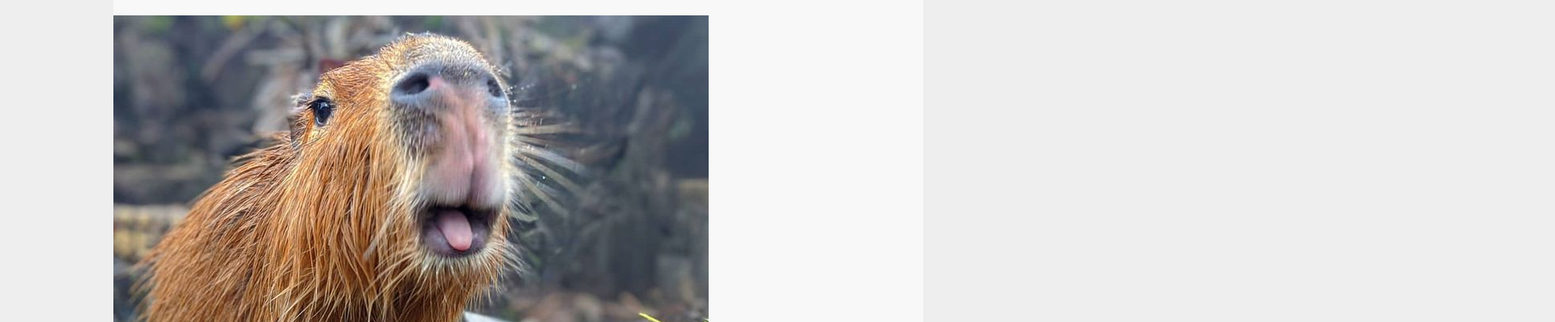
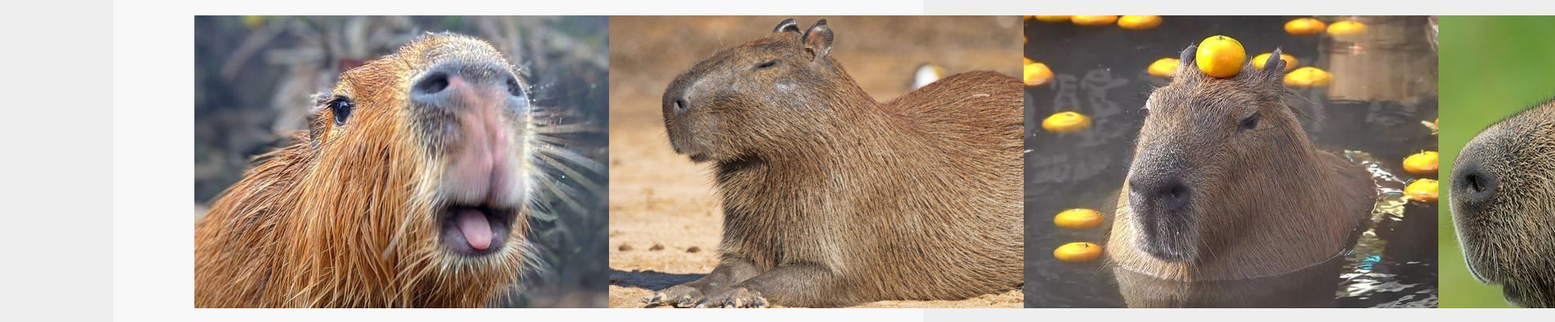
Before and after one commit to tztaras/adaptive-slider, a plain HTML site: page index.html in a window 1280 px wide. Shown: the part 168-566 px from the top of the page at 81% size, 1920 px wide, since content can reach past the window. Drawn offline with Linux system fonts and the light colour scheme.

Commit message:
img updated resolution

```diff
--- a/index.html
+++ b/index.html
@@ -1 +1 @@
-<!DOCTYPE html ><!DOCTYPE html><html lang="en"><head><meta charset="UTF-8"><meta name="viewport" content="width=device-width, initial-scale=1.0"><link rel="stylesheet" href="./style.css"><title>Capybara Adaptive Slider</title></head><body> <div class="container"> <h1> CAPYBARA  <u><i> <s>AdAptIVe</s></i></u><span>   SLIDER </span></h1><div class="slider"> <div class="slider-line"><img class="firstphoto" src="./img/57baab9b1e06a4e03ed7e59549004bde.jpg" alt="smiling capybara" srcset=""><img src="./img/Blog-Capybara-Pantanal-Brazil3.jpg" alt="chilling capybara" srcset=""><img src="./img/cfcf4fd71d0034ea00d2ea6ec27b936d.jpg" alt="capybara with orange" srcset=""><img src="./img/extra-large-Capybara-photo.jpg" alt="side photo of capybara" srcset=""><img src="./img/tacobara-funny-capybara-tacos-eq-designs-transparent.png" alt="capybara in tacos" srcset=""></div></div><div class="buttons"> <button class="slider-back">BACK</button><button class="slider-next">NEXT</button></div></div></body><script src="./script.js"> </script></html>
+<!DOCTYPE html ><!DOCTYPE html><html lang="en"><head><meta charset="UTF-8"><meta name="viewport" content="width=device-width, initial-scale=1.0"><link rel="stylesheet" href="./style.css"><title>Capybara Adaptive Slider</title></head><body> <div class="container"> <h1> CAPYBARA  <u><i> <s>AdAptIVe</s></i></u><span> SLIDER </span></h1><div class="slider"> <div class="slider-line"><img class="firstphoto" src="./img/capa1.png" alt="smiling capybara" srcset=""><img src="./img/capa2.png" alt="chilling capybara" srcset=""><img src="./img/capa3.png" alt="capybara with orange" srcset=""><img src="./img/capa4.png" alt="side photo of capybara" srcset=""><img src="./img/tacobara-funny-capybara-tacos-eq-designs-transparent.png" alt="capybara in tacos" srcset=""></div></div><div class="buttons"> <button class="slider-back">BACK</button><button class="slider-next">NEXT</button></div></div></body><script src="./script.js"> </script></html>
--- a/style.css
+++ b/style.css
@@ -21,18 +21,22 @@ h1 {
 
 
 
-/* .slider {
+.slider {
+    max-width: 80%;
+    margin: 20px auto;
+    /* overflow: hidden; */
 
 
-} */
+}
 
 
 
 
-/* .slider-line {
+.slider-line {
+    display: flex;
+    background: yellowgreen;
+}
 
-}
- */
 
 
 
@@ -42,9 +46,9 @@ img {
 
 
     object-fit: cover;
-}
+} */
 
-.slider img:first-child {
+/* .slider img:first-child {
     margin: 0px 72.5px 0px 72.5px;
 }
 
@@ -62,7 +66,7 @@ img {
 
 .slider img:nth-child(5) {
     margin: 0px 0px 0px 36px;
-} */
+}  */
 
 .buttons {
     margin: 20px 0px 20px 0px;
```
Also changed, not shown: img/57baab9b1e06a4e03ed7e59549004bde.jpg (deleted), img/Blog-Capybara-Pantanal-Brazil3.jpg (deleted), img/capa1.png (added), img/capa2.png (added), img/capa3.png (added), img/capa4.png (added), img/cfcf4fd71d0034ea00d2ea6ec27b936d.jpg (deleted), img/extra-large-Capybara-photo.jpg (deleted), 1 other file.
